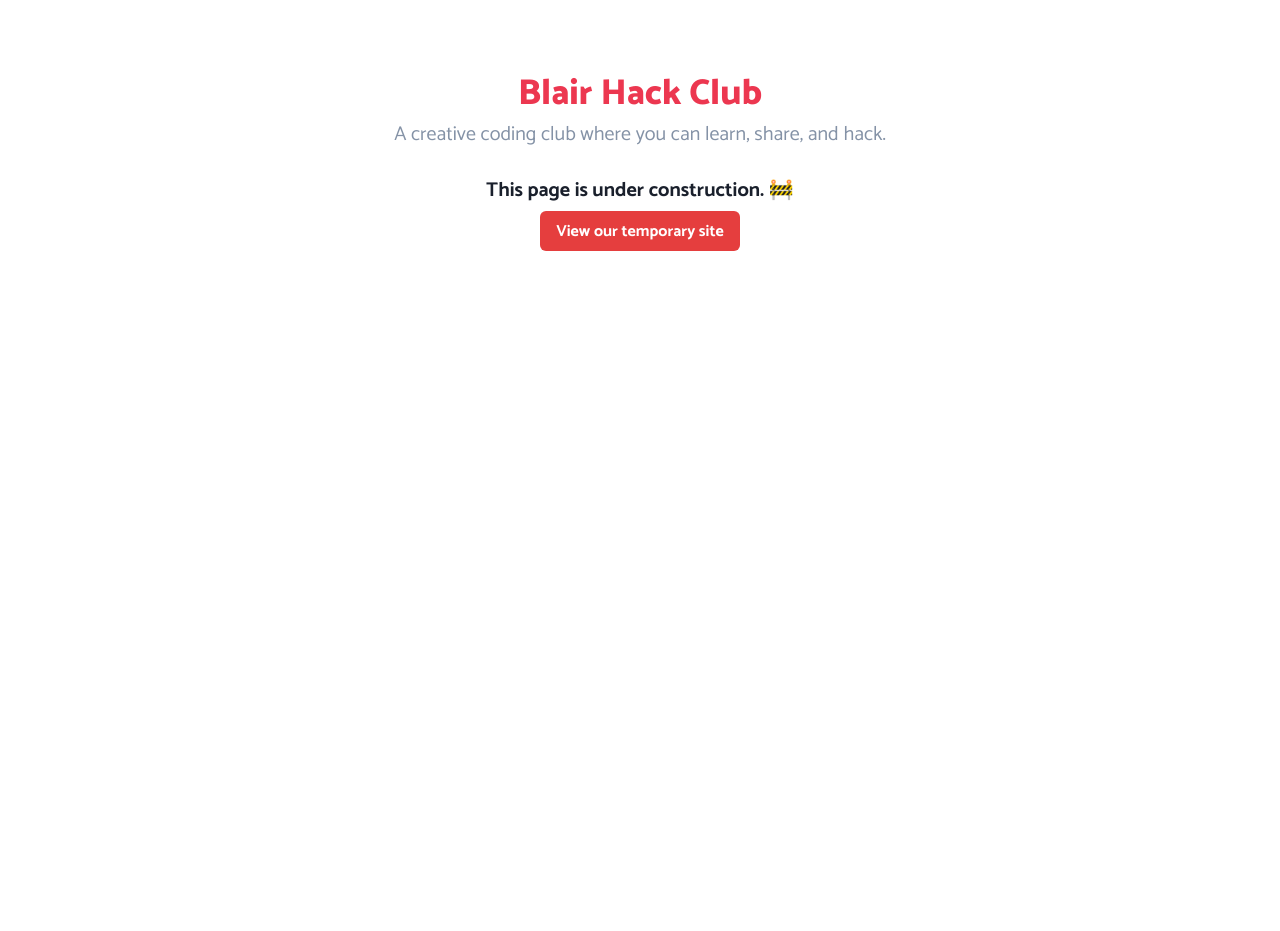
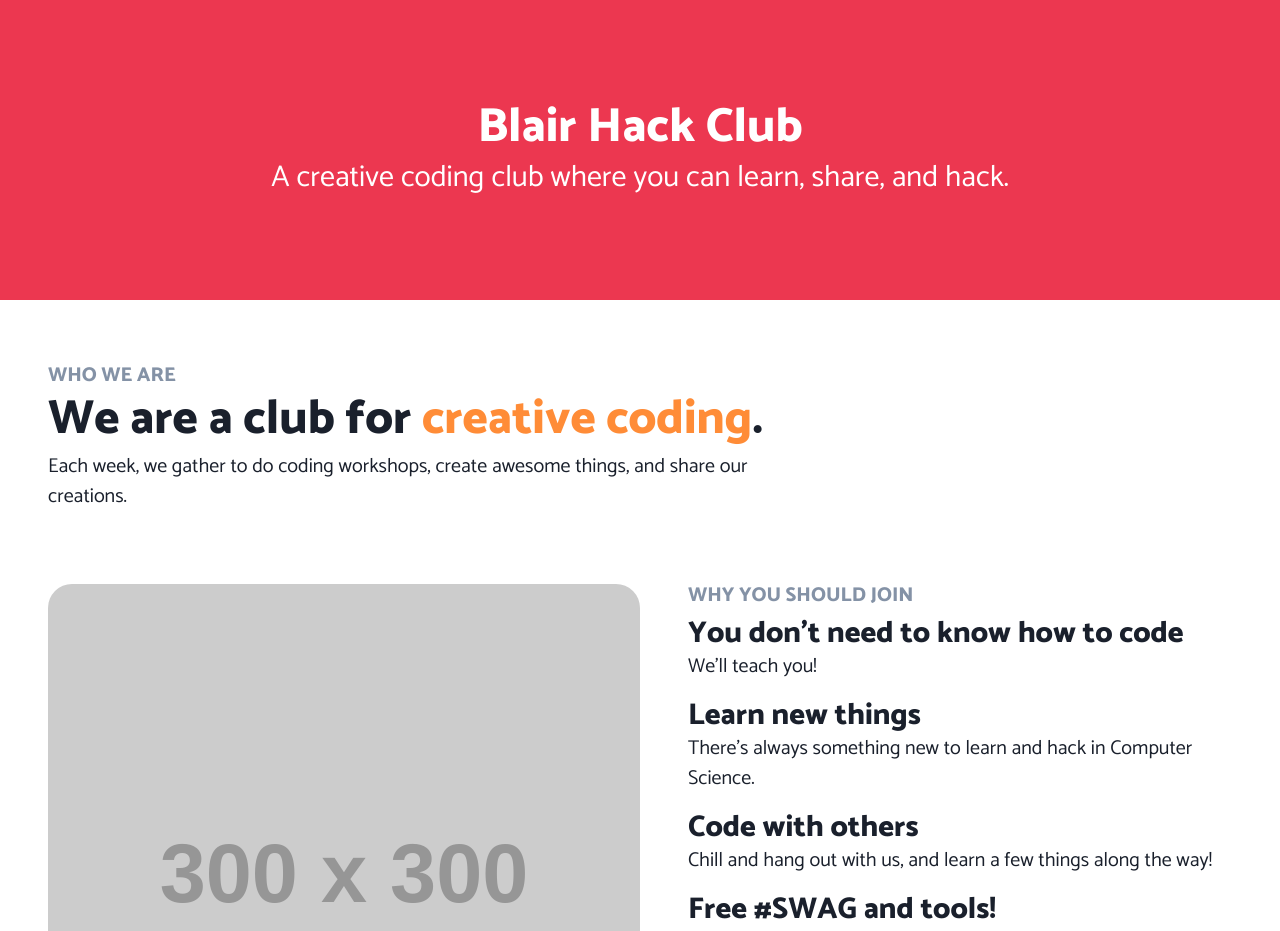
Before and after one commit to blairhackclub/site-v1, a Next.js app: page / in a window 1280 px wide. Shown: the top 931 px of the page. Before the commit the page ends 800 px from the top, so only its background shows below. Built offline with nearby package versions, Linux system fonts and the light colour scheme.

Commit message:
Add homepage header + info

```diff
--- a/pages/index.js
+++ b/pages/index.js
@@ -3,10 +3,15 @@
 import config from '../config';
 
 import {
+  Box,
   Container,
+  Flex,
+  Stack,
   Heading,
+  Text,
   Link,
   Button,
+  Image,
 } from '@chakra-ui/react';
 
 export default function Home() {
@@ -16,19 +21,73 @@
         <title>Home{config.titleSuffix}</title>
       </Head>
 
-      <Container
-        maxW="container.md" p={8} pt={16}
-        align="center"
-      >
-        <Heading as="h1" size="xl" my={2} color="brand.red" fontWeight="extrabold">Blair Hack Club</Heading>
-        <Heading as="h2" size="md" fontWeight="normal" my={2} color="brand.muted">
-          A creative coding club where you can learn, share, and hack.
+      <Box bg="brand.red">
+        <Container maxW="container.lg" px={8} py={24} align="center">
+          <Heading as="h1" size="2xl" my={2} color="white">
+            Blair Hack Club
+          </Heading>
+          <Heading as="h2" size="lg" my={2} color="white" fontWeight="normal">
+            A creative coding club where you can learn, share, and hack.
+          </Heading>
+        </Container>
+      </Box>
+
+      <Container maxW="container.xl" p={12} pt={16}>
+        <Heading as="h2" size="md" color="brand.muted">WHO WE ARE</Heading>
+        <Heading as="h1" size="2xl" my={2}>
+          We are a club for <Text as="span" color="brand.orange" style={{ whiteSpace: "pre" }}>creative coding</Text>.
         </Heading>
+        <Text fontSize="xl" maxW="container.md">
+          Each week, we gather to do coding workshops, create awesome things, and share our creations.
+        </Text>
+      </Container>
 
-        <Heading as="h3" size="md" mt={8}>This page is under construction. 🚧</Heading>
-        <Link href="https://tinyurl.com/blairhackclub" style={{ textDecoration: "none" }}>
-          <Button colorScheme="red" mt={2}>View our temporary site</Button>
-        </Link>
+      <Container maxW="container.xl" px={12} py={6}>
+        <Flex direction={{ base: "column", md: "row" }}>
+          <Image
+            src="" fallbackSrc="https://via.placeholder.com/300"
+            boxSize={{ base: "100%", md: "50%" }}
+            borderRadius={24}
+          />
+          <Box flex={1} pl={{ base: 0, md: 12 }} py={4} pt={{ base: 12, md: 0 }}>
+            <Heading as="h2" size="md" color="brand.muted">WHY YOU SHOULD JOIN</Heading>
+            <Stack direction="column" my={2} spacing={4}>
+              <Box>
+                <Heading as="h1" size="lg">
+                  You don't need to know how to code
+                </Heading>
+                <Text fontSize="xl">
+                  We'll teach you!
+                </Text>
+              </Box>
+              <Box>
+                <Heading as="h1" size="lg">
+                  Learn new things
+                </Heading>
+                <Text fontSize="xl">
+                  There's always something new to learn and hack in Computer Science.
+                </Text>
+              </Box>
+              <Box>
+                <Heading as="h1" size="lg">
+                  Code with others
+                </Heading>
+                <Text fontSize="xl">
+                  Chill and hang out with us, and learn a few things along the way!
+                </Text>
+              </Box>
+              <Box>
+                <Heading as="h1" size="lg">
+                  Free #SWAG and tools!
+                </Heading>
+                <Text fontSize="xl">
+                  Thanks to <Link href="https://hackclub.com" fontWeight="bold" color="orange" isExternal>Hack Club</Link>,
+                  club members receive FREE stickers, repl.it Hacker, Notion Pro, Figma Pro, and more!
+                </Text>
+              </Box>
+            </Stack>
+          </Box>
+        </Flex>
       </Container>
     </>
   );
--- a/styles/globals.css
+++ b/styles/globals.css
@@ -1,4 +1,4 @@
-@import url('https://fonts.googleapis.com/css2?family=Catamaran:wght@400;700;800&display=swap');
+@import url('https://fonts.googleapis.com/css2?family=Catamaran:wght@400;800&display=swap');
 
 html,
 body {
```
